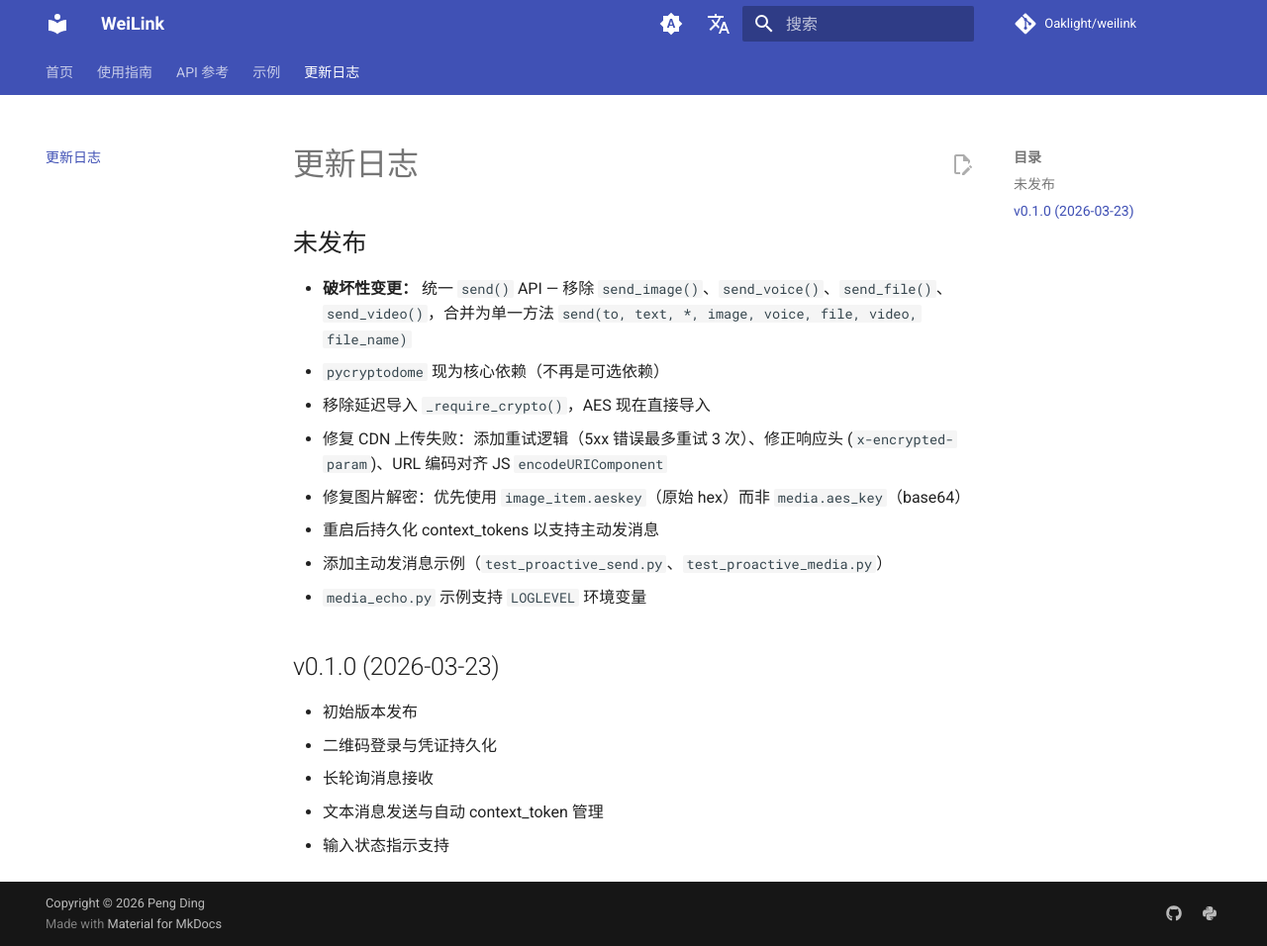
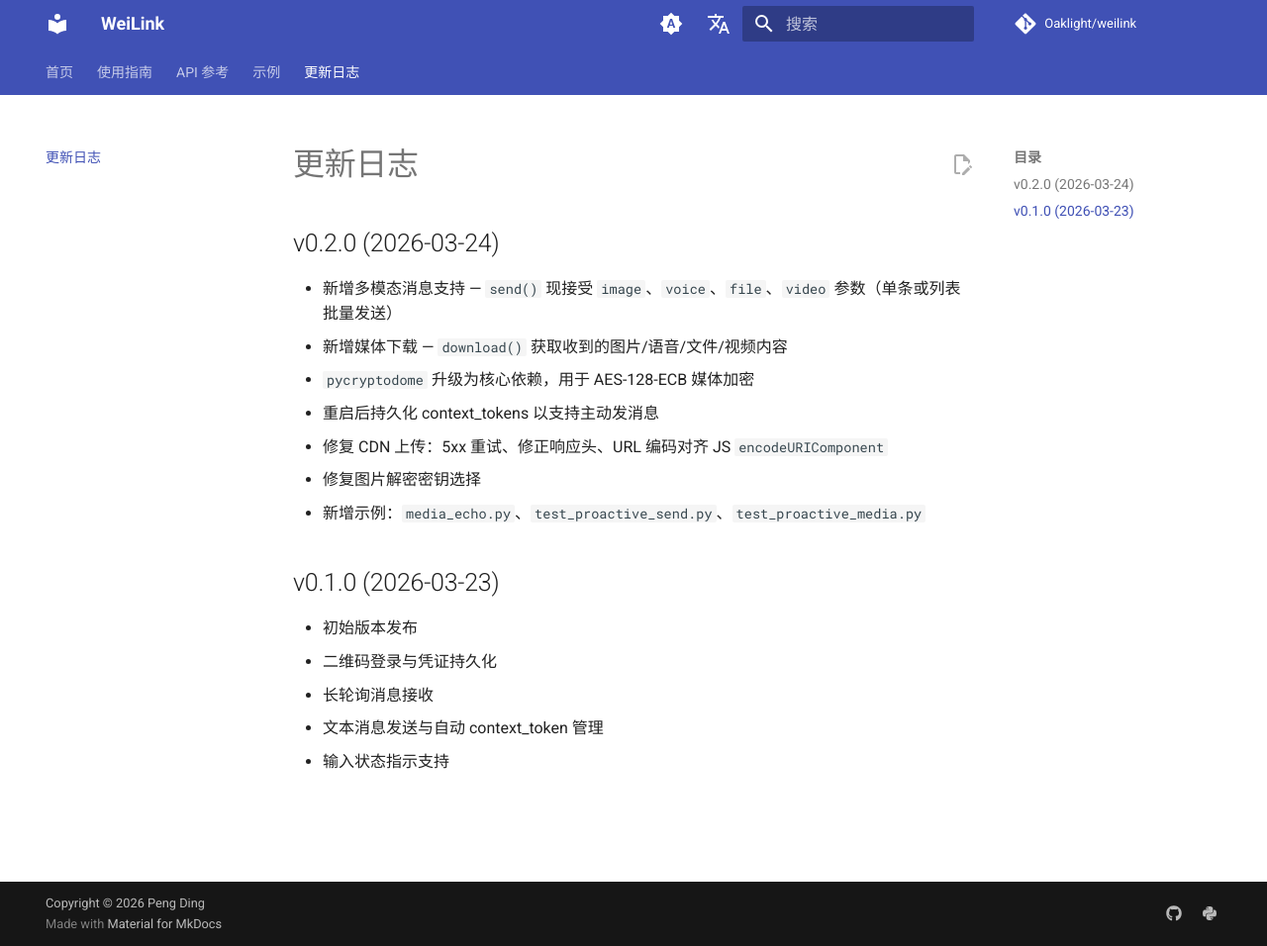
Before and after one commit to Oaklight/weilink, an MkDocs documentation site: the page built from docs/changelog.md, in a window 1280 px wide and 956 px high. Shown: the whole window at 99% size. Built offline with MkDocs 1.6.1 and Material for MkDocs 9.7.7, drawn with Linux system fonts in a browser that asks for light colours; comment, search, counter and statistics services are not loaded.

Commit message:
Update changelog for v0.2.0 release

```diff
--- a/docs/changelog.md
+++ b/docs/changelog.md
@@ -1,15 +1,14 @@
 # 更新日志
 
-## 未发布
+## v0.2.0 (2026-03-24)
 
-- **破坏性变更：** 统一 `send()` API — 移除 `send_image()`、`send_voice()`、`send_file()`、`send_video()`，合并为单一方法 `send(to, text, *, image, voice, file, video, file_name)`
-- `pycryptodome` 现为核心依赖（不再是可选依赖）
-- 移除延迟导入 `_require_crypto()`，AES 现在直接导入
-- 修复 CDN 上传失败：添加重试逻辑（5xx 错误最多重试 3 次）、修正响应头 (`x-encrypted-param`)、URL 编码对齐 JS `encodeURIComponent`
-- 修复图片解密：优先使用 `image_item.aeskey`（原始 hex）而非 `media.aes_key`（base64）
+- 新增多模态消息支持 — `send()` 现接受 `image`、`voice`、`file`、`video` 参数（单条或列表批量发送）
+- 新增媒体下载 — `download()` 获取收到的图片/语音/文件/视频内容
+- `pycryptodome` 升级为核心依赖，用于 AES-128-ECB 媒体加密
 - 重启后持久化 context_tokens 以支持主动发消息
-- 添加主动发消息示例（`test_proactive_send.py`、`test_proactive_media.py`）
-- `media_echo.py` 示例支持 `LOGLEVEL` 环境变量
+- 修复 CDN 上传：5xx 重试、修正响应头、URL 编码对齐 JS `encodeURIComponent`
+- 修复图片解密密钥选择
+- 新增示例：`media_echo.py`、`test_proactive_send.py`、`test_proactive_media.py`
 
 ## v0.1.0 (2026-03-23)
 
```
